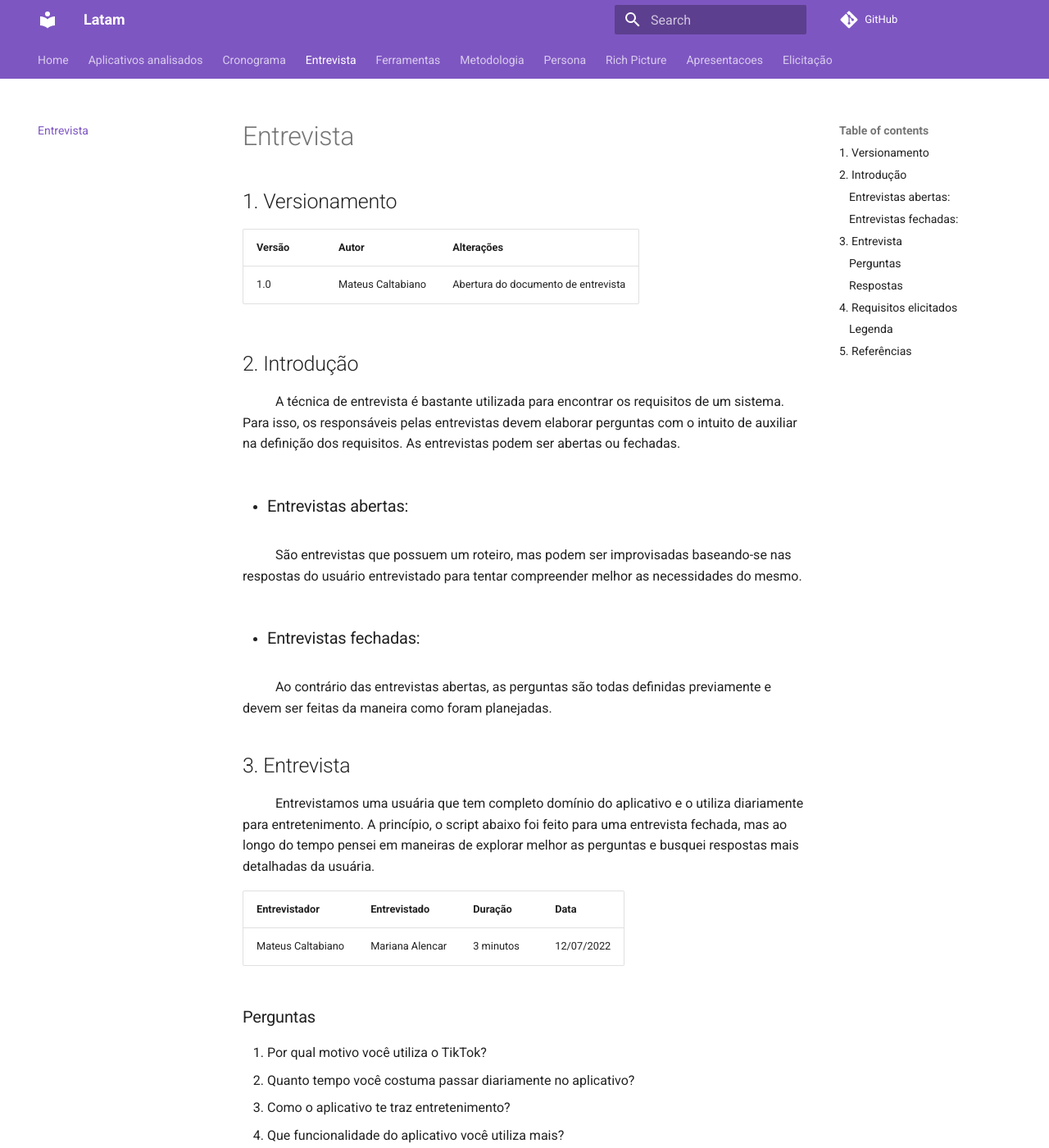
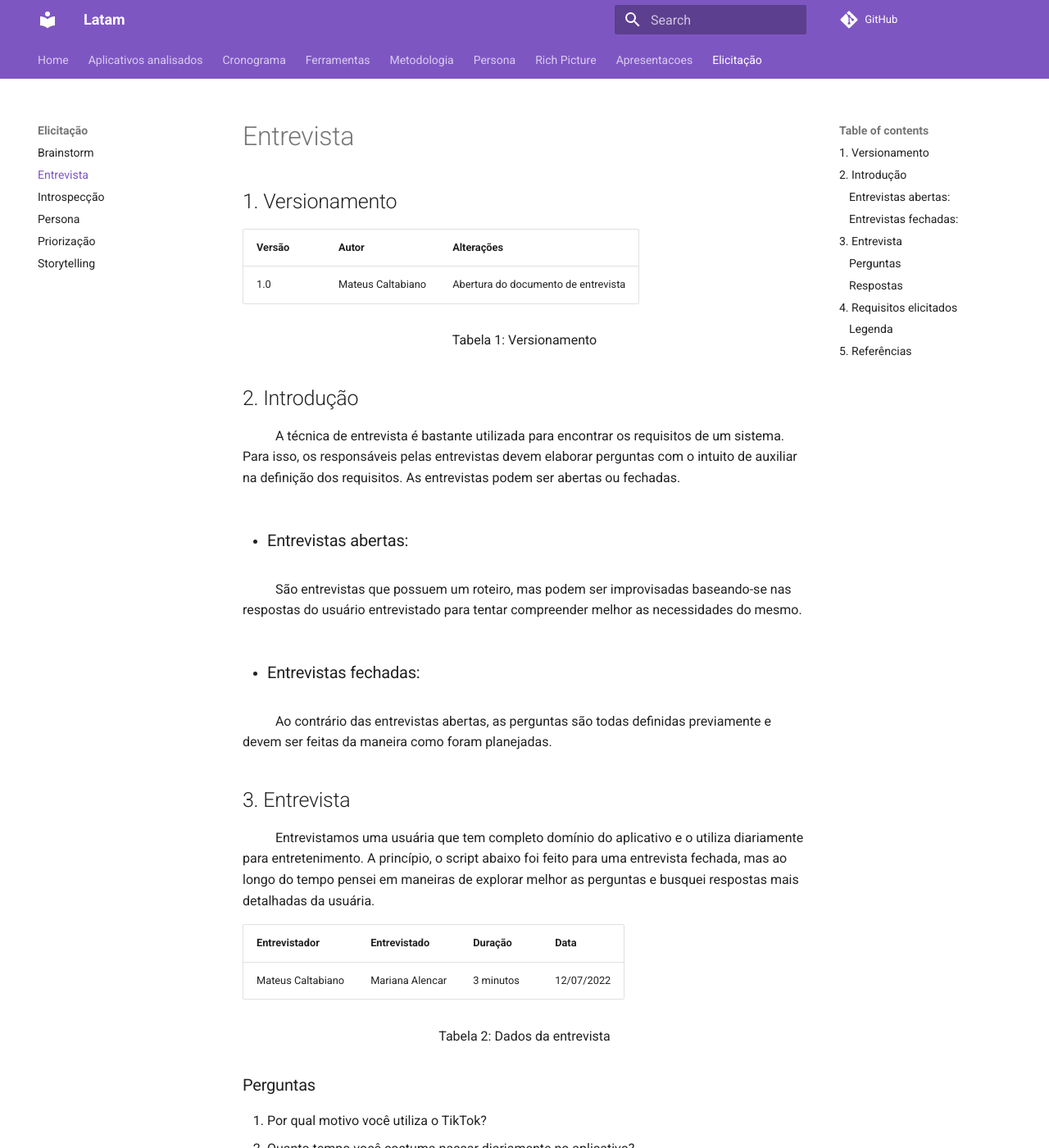
Before and after one commit to Requisitos-de-Software/2022.1-TikTok, an MkDocs documentation site: the page built from docs/elicitação/entrevista.md, in a window 1280 px wide and 1400 px high. Shown: the whole window at 82% size. Built offline with MkDocs 1.6.1 and Material for MkDocs 9.7.7, drawn with Linux system fonts in a browser that asks for light colours; comment, search, counter and statistics services are not loaded; some of the changed text lies outside the part shown.

Commit message:
Adição de legendas das tabelas

```diff
--- a/docs/entrevista.md
+++ b/docs/elicitação/entrevista.md
@@ -5,6 +5,9 @@
 | Versão | Autor             | Alterações                          |
 | ------ | ----------------- | ----------------------------------- |
 | 1.0    | Mateus Caltabiano | Abertura do documento de entrevista |
+<div style="text-align: center">
+<p>Tabela 1: Versionamento</p>
+</div>
 
 ## 2. Introdução
 
@@ -26,6 +29,9 @@
 | Entrevistador     | Entrevistado    | Duração | Data       |
 | ----------------- | --------------- | ------- | ---------- |
 | Mateus Caltabiano | Mariana Alencar |   3 minutos      | 12/07/2022 |
+<div style="text-align: center">
+<p>Tabela 2: Dados da entrevista</p>
+</div>
 
 ### Perguntas
 
@@ -124,6 +130,9 @@
 | ENT06 | Deve ser possível comentar vídeos                             | RF06  |
 | ENT07 | Deve ser possível passar vídeos automaticamente               | RF07  |
 | ENT08 | O aplicativo deve impedir que a tela bloqueie automaticamente | RNF01 |
+<div style="text-align: center">
+<p>Tabela 3: Tabela de requisitos elicitados</p>
+</div>
 
 ## 5. Referências
 
```
Also changed, not shown: docs/elicitação/personas.md (added, +86 -0 lines), docs/elicitação/storytelling.md (+6 -0 lines).
